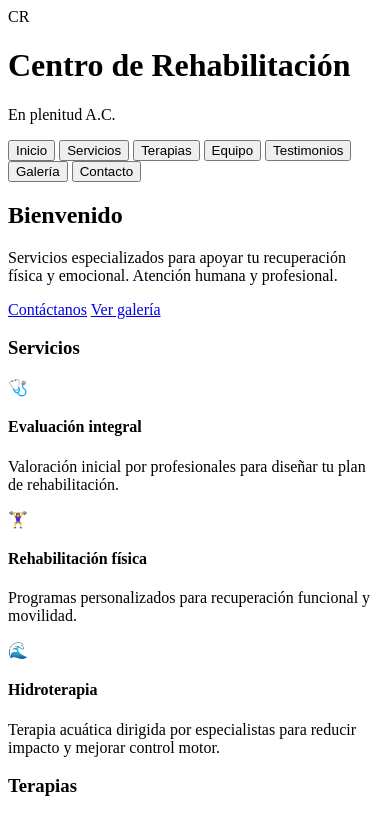
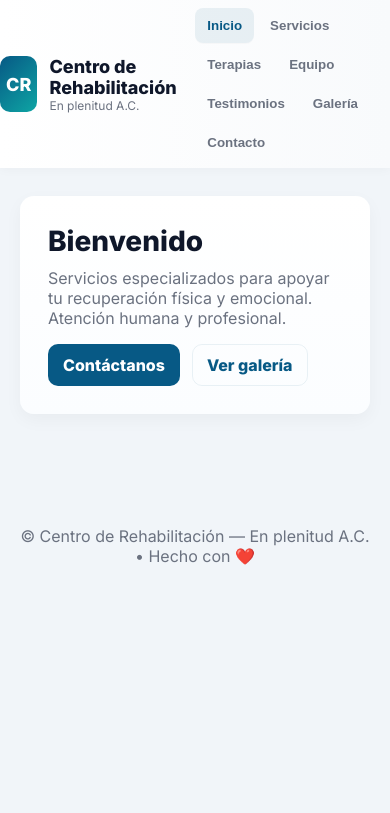
Before and after one commit to abrahamreyesperez804-lang/En-Plenitud-App., a plain HTML site: page index.html in a window 390 px wide. Shown: the top 813 px of the page. Drawn offline with Linux system fonts and the light colour scheme; files that its build step writes are made by us from their sources; a script that the page names is missing.

Commit message:
STYLES.CSS

```diff
--- a/styles.css
+++ b/styles.css
@@ -1 +1,63 @@
-/* Archivo: css/styles.css (coloca esta ruta exactamente; crea la carpeta css si no existe) */
+/* Archivo: css/styles.css (coloca esta ruta exactamente; crea la carpeta css si no existe) */:root{
+  --bg:#f1f5f9;
+  --card:#ffffff;
+  --accent:#075985;
+  --muted:#6b7280;
+  --radius:12px;
+  --maxw:1100px;
+  font-family: 'Inter', system-ui, -apple-system, 'Segoe UI', Roboto, 'Helvetica Neue', Arial;
+}
+*{box-sizing:border-box}
+html,body{height:100%;margin:0;background:var(--bg);color:#0f172a}
+.container{max-width:var(--maxw);margin:0 auto;padding:20px}
+.header-inner{display:flex;align-items:center;justify-content:space-between}
+.site-header{background:linear-gradient(90deg,#ffffff, #f8fafc);box-shadow:0 2px 10px rgba(3,7,18,0.03);position:sticky;top:0;z-index:10}
+.brand{display:flex;gap:12px;align-items:center}
+.logo{width:56px;height:56px;border-radius:10px;background:linear-gradient(135deg,var(--accent),#0ea5a4);display:flex;align-items:center;justify-content:center;color:#fff;font-weight:800;font-size:18px}
+.brand h1{margin:0;font-size:18px}
+.brand .tag{margin:0;font-size:12px;color:var(--muted)}
+.nav-main{display:flex;gap:6px;flex-wrap:wrap}
+.tab-btn{background:transparent;border:0;padding:10px 12px;border-radius:8px;font-weight:600;color:var(--muted);cursor:pointer;transition:all .18s}
+.tab-btn:hover{background:rgba(7,89,133,0.06)}
+.tab-btn.active{background:rgba(7,89,133,0.08);color:var(--accent);box-shadow:0 1px 0 rgba(3,7,18,0.02)}
+
+.main-content{padding:28px 20px}
+.tab-panel{display:none}
+.tab-panel.active{display:block}
+.hero{background:linear-gradient(180deg,#fff,#fbfdff);padding:28px;border-radius:14px;box-shadow:0 6px 18px rgba(2,6,23,.04);text-align:left}
+.hero h2{font-size:28px;margin:0 0 10px}
+.hero p{color:var(--muted);margin:0 0 16px}
+.cta-row{display:flex;gap:12px;margin-top:12px}
+.btn{display:inline-block;padding:10px 14px;border-radius:10px;border:1px solid transparent;text-decoration:none;cursor:pointer;font-weight:700}
+.btn.primary{background:var(--accent);color:white}
+.btn.ghost{background:transparent;color:var(--accent);border-color:rgba(7,89,133,0.08)}
+
+h3{margin-top:0}
+.cards{display:grid;grid-template-columns:repeat(auto-fit,minmax(220px,1fr));gap:14px;margin-top:14px}
+.card{background:var(--card);padding:16px;border-radius:12px;box-shadow:0 6px 18px rgba(2,6,23,0.03)}
+.card-icon{font-size:26px}
+.list{padding-left:18px;color:var(--muted)}
+.people{display:grid;grid-template-columns:repeat(auto-fit,minmax(200px,1fr));gap:12px;margin-top:12px}
+.person{display:flex;gap:12px;align-items:center;padding:12px;background:var(--card);border-radius:12px}
+.avatar{width:56px;height:56px;border-radius:12px;background:linear-gradient(135deg,#0ea5a4,#075985);display:flex;align-items:center;justify-content:center;color:#fff;font-weight:700}
+
+.testimonios blockquote{background:var(--card);padding:14px;border-radius:12px;margin:10px 0;color:var(--muted);border-left:4px solid rgba(7,89,133,0.08)}
+
+.grid{display:grid;grid-template-columns:repeat(auto-fit,minmax(140px,1fr));gap:12px}
+.photo{background:linear-gradient(135deg,#fff,#f6fbff);height:110px;border-radius:10px;display:flex;align-items:center;justify-content:center;color:var(--muted);font-weight:700}
+
+.contact-grid{display:grid;grid-template-columns:1fr 320px;gap:18px;align-items:start}
+.contact-form{background:var(--card);padding:16px;border-radius:12px;display:flex;flex-direction:column;gap:10px}
+.contact-form label{display:flex;flex-direction:column;font-weight:600;color:var(--muted);font-size:14px}
+.contact-form input,.contact-form textarea{margin-top:8px;padding:10px;border-radius:8px;border:1px solid #e6eef7;background:#fff}
+.contact-card{background:var(--card);padding:16px;border-radius:12px}
+
+.form-actions{display:flex;gap:10px;align-items:center;margin-top:6px}
+
+.site-footer{padding:18px 0;text-align:center;color:var(--muted);margin-top:30px}
+
+@media(max-width:880px){
+  .contact-grid{grid-template-columns:1fr}
+  .nav-main{gap:4px}
+  .header-inner{padding:8px 0}
+}
```
